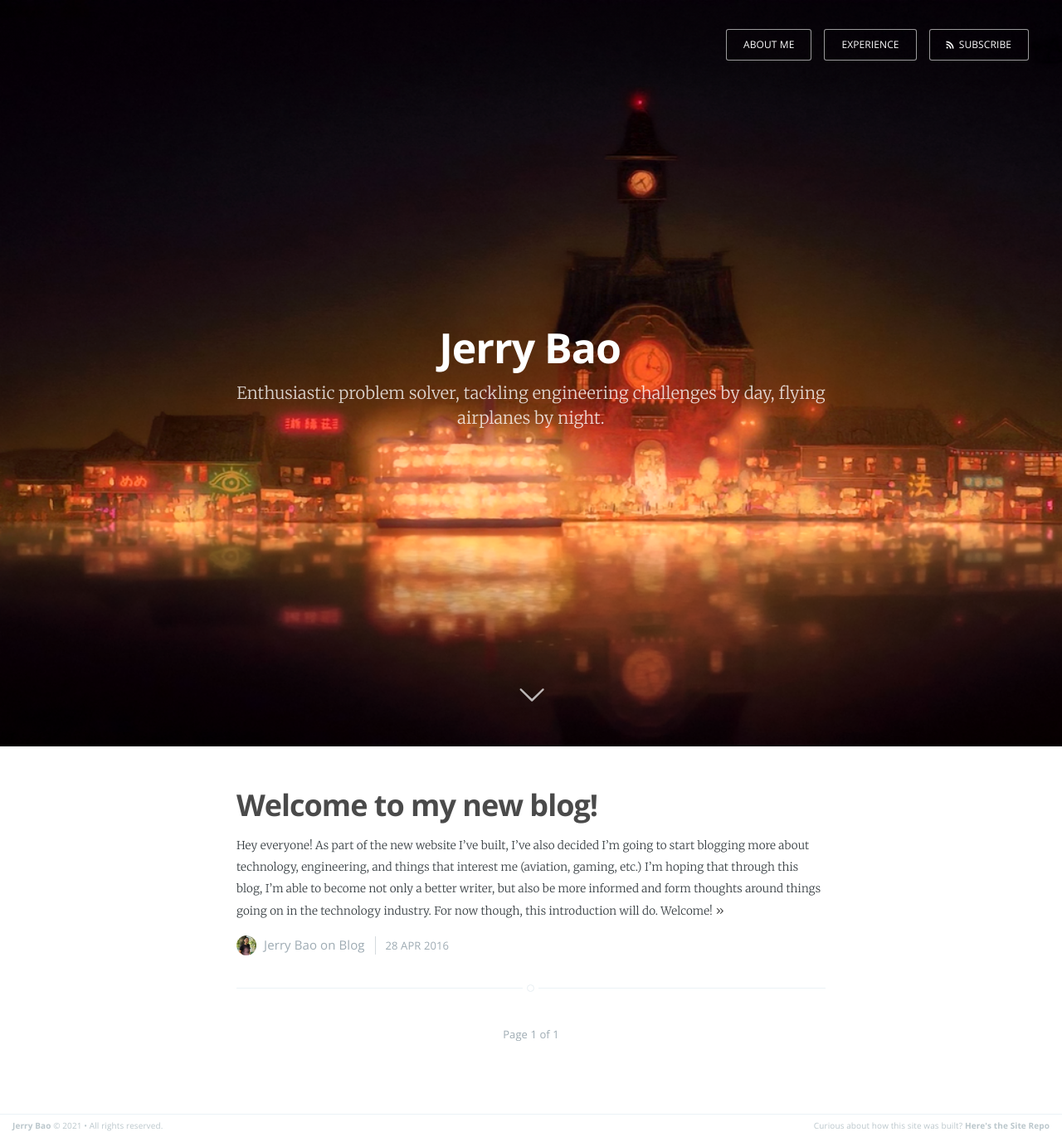
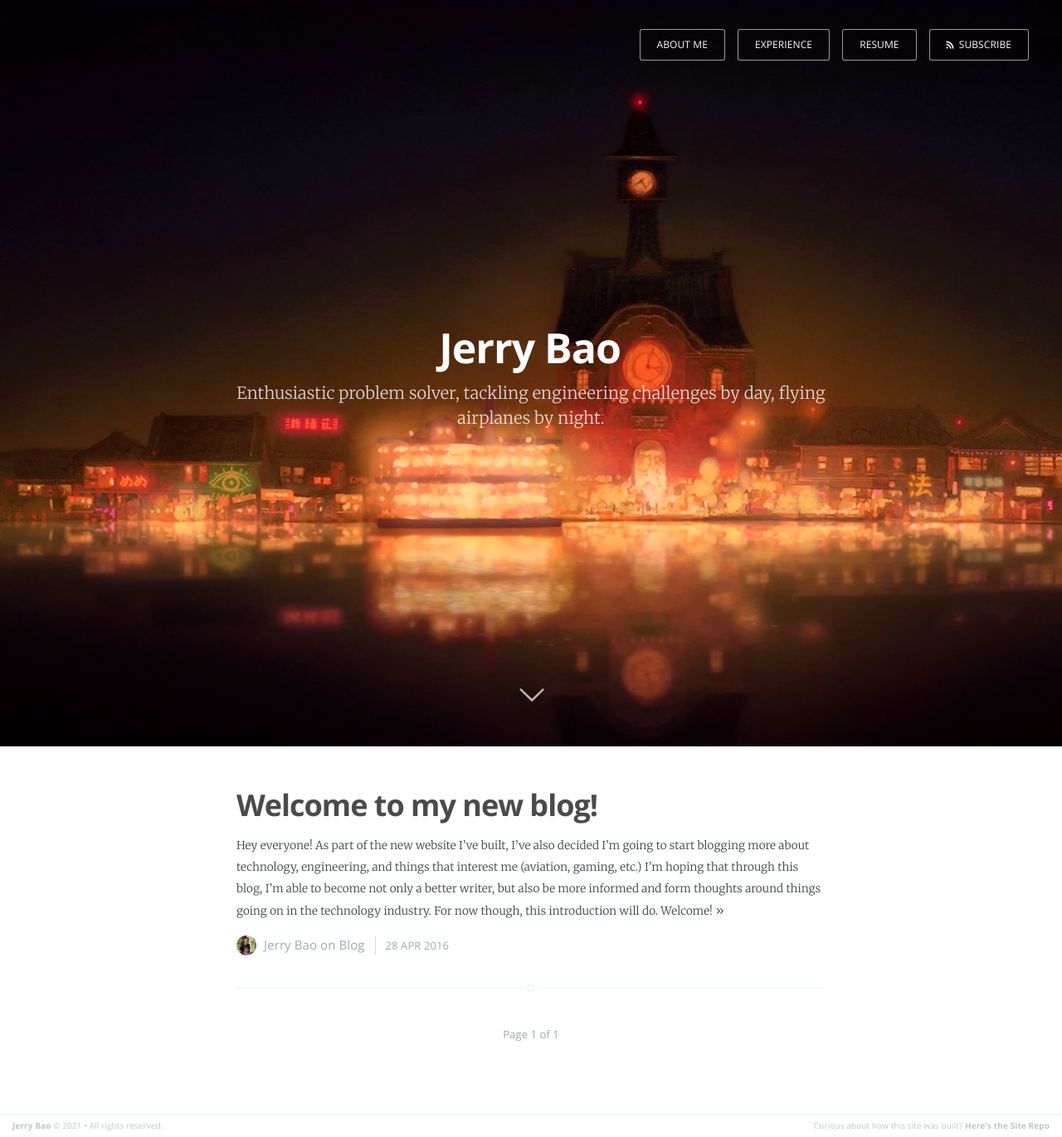
Before and after one commit to thejerrybao/thejerrybao.github.io, a Jekyll site: the page built from index.html, in a window 1280 px wide. Shown: the whole page at 83% size. Built offline with Jekyll 4.4.1, drawn with Linux system fonts in a browser that asks for light colours; the list of posts is cut into pages by our own code.

Commit message:
Add resume button to website

```diff
--- a/index.html
+++ b/index.html
@@ -12,6 +12,7 @@ cover: assets/images/studioghibli.png
       </a>
     {% endif %}
     <a class="subscribe-button icon-feed" href="{{ site.baseurl }}feed.xml">Subscribe</a>
+    <a class="button" href="https://drive.google.com/file/d/0Bx0czQqw9NLfQkVqRFdKWUhvUEU/view?usp=sharing&resourcekey=0-PHVns7G1vTdZG4uTgeS9Tw">Resume</a>
     {% for page in site.pages reversed %}
       {% if page.title != null %}
         {% if page.layout == "page" %}
```
